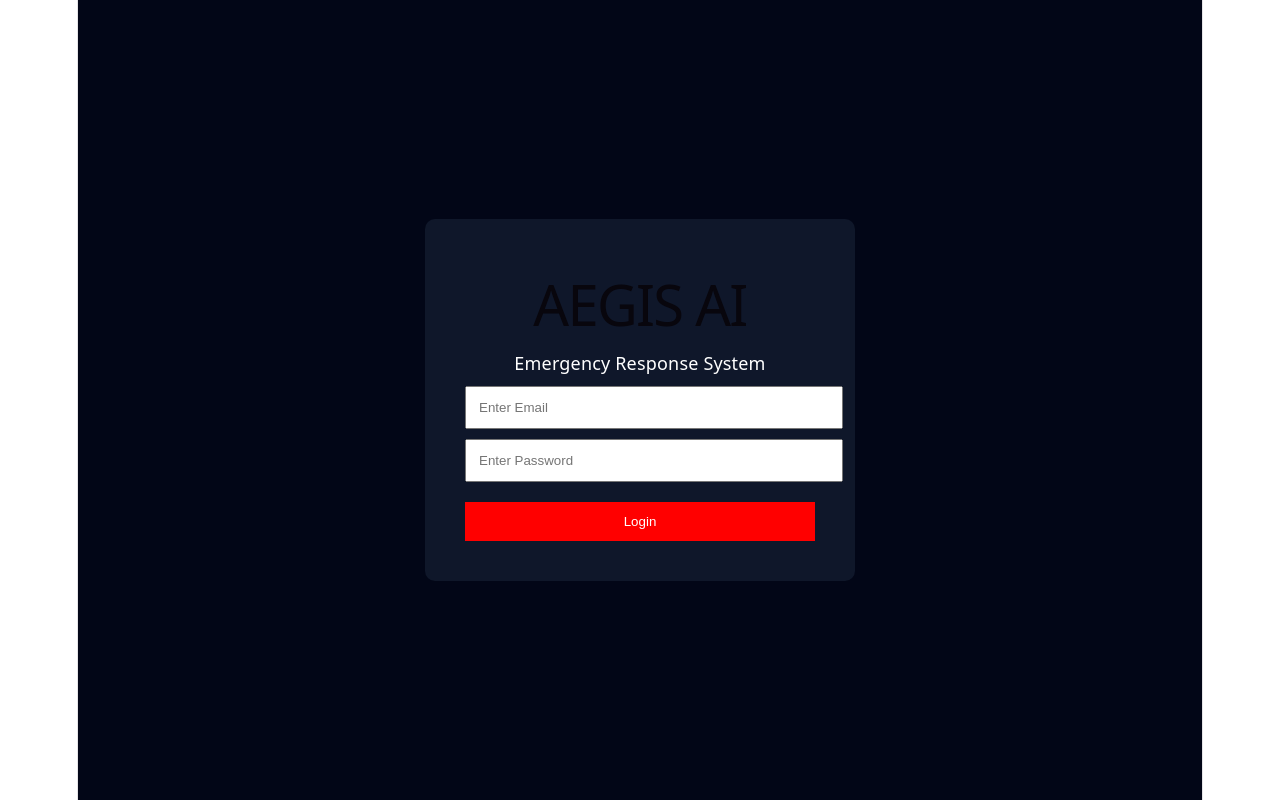
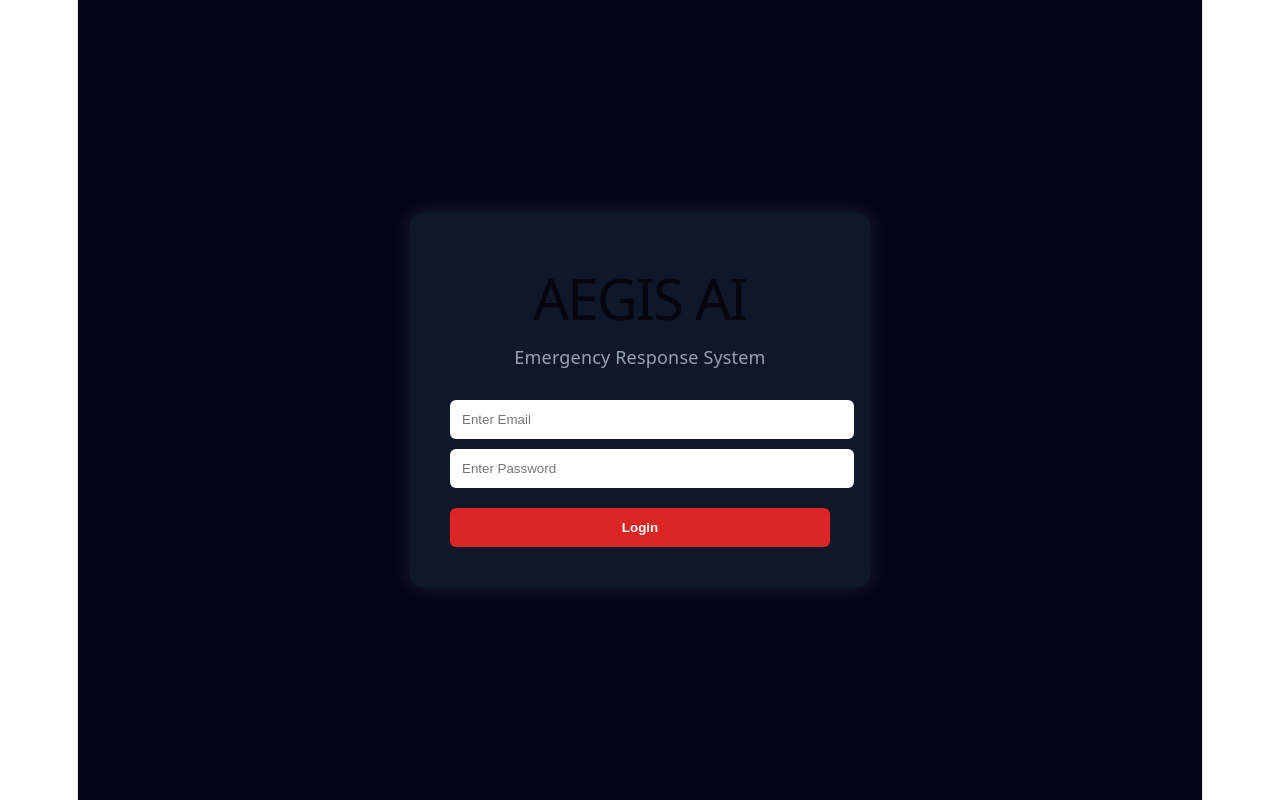
Before and after one commit to harshpandey9198/aegis-ai-emergency-response-system, a React app in the folder frontend/: page / in a window 1280 px wide. Built offline with nearby package versions, Linux system fonts and the light colour scheme; the HTML template or start-up script is replaced by a standard one.

Commit message:
Fix login endpoint

```diff
--- a/frontend/src/pages/Login.jsx
+++ b/frontend/src/pages/Login.jsx
@@ -3,54 +3,75 @@ import { useNavigate } from "react-router-dom";
 import API from "../services/api";
 
 function Login() {
-
   const navigate = useNavigate();
 
   const [email, setEmail] = useState("");
   const [password, setPassword] = useState("");
+  const [loading, setLoading] = useState(false);
 
   const handleLogin = async () => {
+    if (!email || !password) {
+      alert("Please enter email and password");
+      return;
+    }
 
     try {
+      setLoading(true);
 
-      const response = await API.post("/auth/login", {
+      const response = await API.post("/api/auth/login", {
         email,
         password,
       });
 
       localStorage.setItem("token", response.data.token);
 
-      alert("Login Successful");
+      alert("Login Successful ✅");
 
       navigate("/dashboard");
+    } catch (error) {
+      console.error(error);
 
-    } catch (error) {
-
-      alert("Login Failed");
+      if (error.response) {
+        alert(error.response.data || "Invalid Credentials");
+      } else {
+        alert("Server Connection Failed");
+      }
+    } finally {
+      setLoading(false);
     }
   };
 
   return (
-
-    <div style={{
+    <div
+      style={{
         background: "#020617",
         height: "100vh",
         display: "flex",
         justifyContent: "center",
         alignItems: "center",
-      color: "white"
-    }}>
-
-      <div style={{
+        color: "white",
+      }}
+    >
+      <div
+        style={{
           background: "#0f172a",
           padding: "40px",
-        borderRadius: "10px",
-        width: "350px"
-      }}>
+          borderRadius: "12px",
+          width: "380px",
+          boxShadow: "0px 0px 20px rgba(255,255,255,0.1)",
+        }}
+      >
+        <h1 style={{ textAlign: "center" }}>AEGIS AI</h1>
 
-        <h1>AEGIS AI</h1>
-
-        <p>Emergency Response System</p>
+        <p
+          style={{
+            textAlign: "center",
+            color: "#94a3b8",
+            marginBottom: "20px",
+          }}
+        >
+          Emergency Response System
+        </p>
 
         <input
           type="email"
@@ -60,7 +81,9 @@ function Login() {
           style={{
             width: "100%",
             padding: "12px",
-            marginTop: "10px"
+            marginTop: "10px",
+            borderRadius: "6px",
+            border: "none",
           }}
         />
 
@@ -72,29 +95,30 @@ function Login() {
           style={{
             width: "100%",
             padding: "12px",
-            marginTop: "10px"
+            marginTop: "10px",
+            borderRadius: "6px",
+            border: "none",
           }}
         />
 
         <button
           onClick={handleLogin}
+          disabled={loading}
           style={{
             width: "100%",
             padding: "12px",
             marginTop: "20px",
-            background: "red",
+            background: "#dc2626",
             color: "white",
             border: "none",
-            cursor: "pointer"
+            borderRadius: "6px",
+            cursor: "pointer",
+            fontWeight: "bold",
           }}
         >
-
-          Login
-
+          {loading ? "Logging In..." : "Login"}
         </button>
-
       </div>
-
     </div>
   );
 }
--- a/frontend/src/services/api.js
+++ b/frontend/src/services/api.js
@@ -1,7 +1,7 @@
 import axios from "axios";
 
 const API = axios.create({
-  baseURL: "http://localhost:8080/api",
+  baseURL: "https://aegis-ai-emergency-response-system-1.onrender.com",
 });
 
 export default API;
```
Lines whose indentation alone changed are shown as unchanged.
